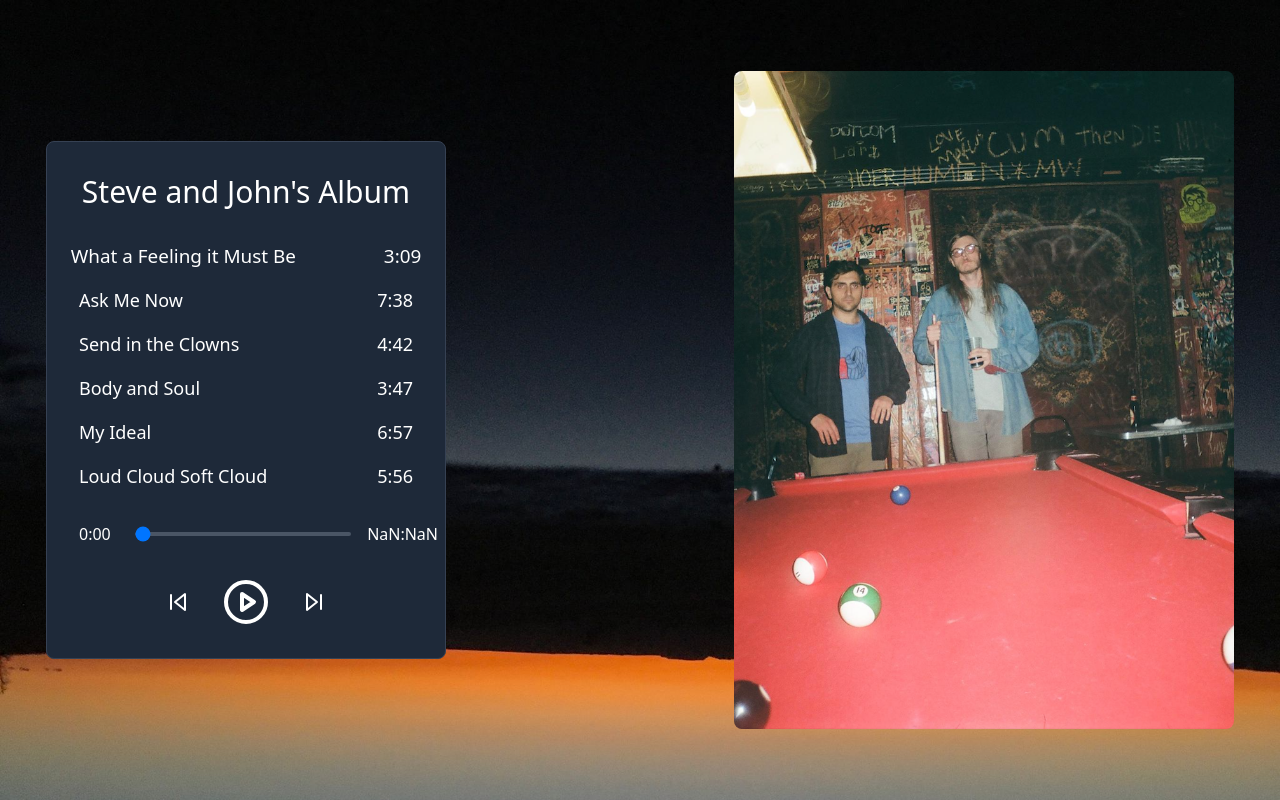
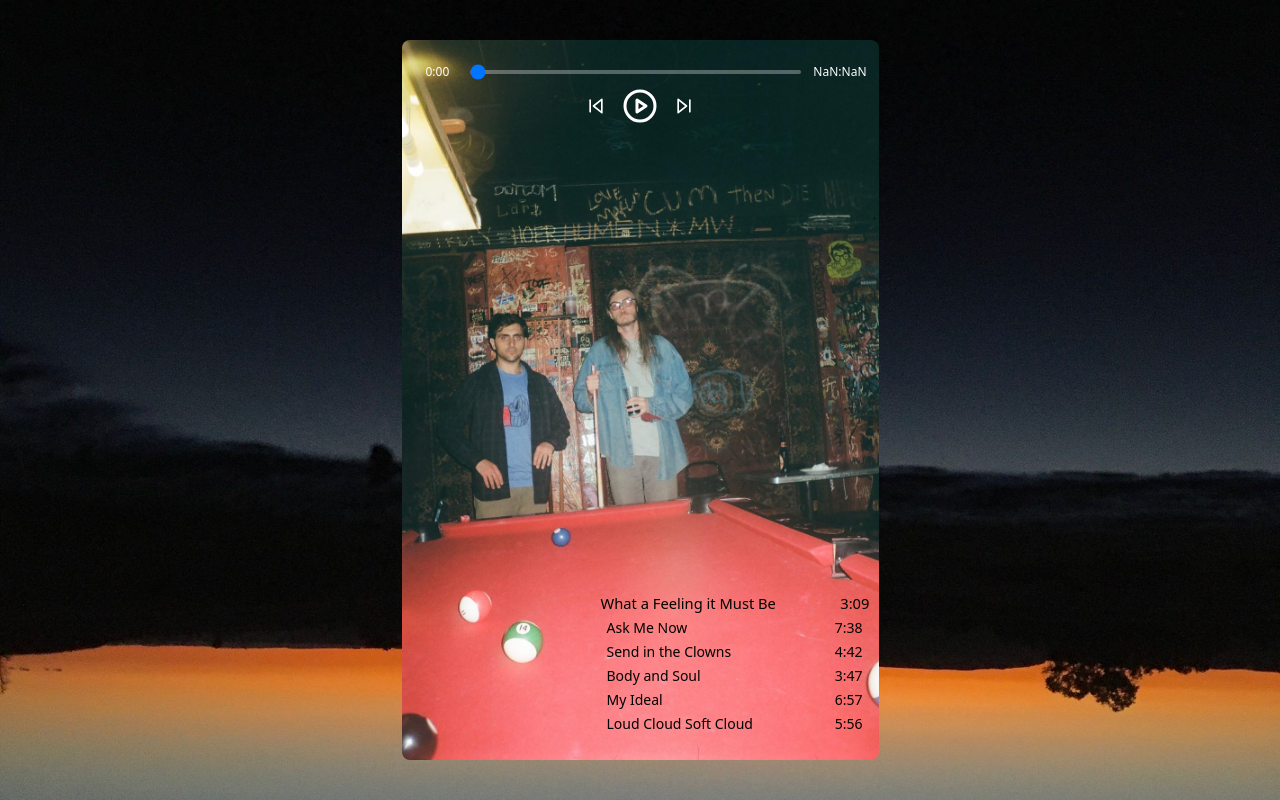
Before and after one commit to johnobriendev/jsAlbum, a React (Vite) app: page / in a window 1280 px wide. Built offline with nearby package versions, Linux system fonts and the light colour scheme.

Commit message:
feat: put controls inside johnsteve pic

```diff
--- a/src/components/MusicPlayers.jsx
+++ b/src/components/MusicPlayers.jsx
@@ -117,37 +117,21 @@ const MusicPlayer = () => {
   };
 
   return (
-    <div
-      className="min-h-screen bg-cover bg-center bg-no-repeat flex flex-col md:flex-row items-center justify-center p-4 gap-8 md:gap-72"
-      style={{ backgroundImage: 'url(/Yutah.jpg)' }}
-    >
-      <div className="w-full md:w-[400px] bg-gray-800 bg-opacity-50 border border-gray-700 rounded-lg p-8 backdrop-blur-sm">
-        <h1 className="text-3xl font-light text-white text-center mb-8">
-          Steve and John's Album
-        </h1>
+    <div className="min-h-screen flex items-center justify-center bg-gray-800 md:bg-[url('/Yutah.jpg')] md:bg-cover md:bg-center md:bg-no-repeat">
+      {/* Container for the player that's sized differently for mobile and desktop */}
+      <div className="relative h-screen w-full md:h-[90vh] md:w-auto flex items-center justify-center">
+        {/* Container for the Steve and John image with proper mobile/desktop handling */}
+        <div className="relative h-[80vh] w-full md:h-full md:w-auto flex items-center justify-center overflow-hidden">
+          <img
+            src="/stevejohn.jpeg"
+            alt="Steve and John"
+            className="h-full w-auto max-w-none object-contain md:object-cover md:rounded-lg"
+          />
 
-        {/* Song list */}
-        <div className="space-y-4 mb-8">
-          {songs.map((song, index) => (
-            <div
-              key={song.id}
-              onClick={() => handleSongSelect(index)}
-              className={`flex justify-between items-center cursor-pointer group
-                ${currentSongIndex === index ? 'scale-105' : 'hover:scale-105'}
-                transition-transform duration-200`}
-            >
-              <p className={`text-white text-lg font-light
-                ${currentSongIndex === index ? 'font-medium' : ''}`}>
-                {song.title}
-              </p>
-              <p className="text-white text-lg font-light">{song.duration}</p>
-            </div>
-          ))}
-        </div>
-
-        {/* Progress bar */}
-        <div className="flex items-center justify-between gap-4 mb-8">
-          <span className="text-white min-w-[40px]">
+          {/* Controls overlay positioned consistently across viewport sizes */}
+          <div className="absolute top-6 left-0 right-0 px-4 md:px-6">
+            <div className="flex items-center justify-between gap-2 md:gap-3 mb-2">
+              <span className="text-white min-w-[32px] text-xs">
                 {formatTime(currentTime)}
               </span>
               <input
@@ -156,40 +140,45 @@ const MusicPlayer = () => {
                 min={0}
                 max={duration || 100}
                 onChange={handleProgressChange}
-            className="w-full h-1 bg-gray-600 rounded-lg appearance-none cursor-pointer"
+                className="w-full h-1 bg-white/30 rounded-lg appearance-none cursor-pointer"
               />
-          <span className="text-white min-w-[40px]">
+              <span className="text-white min-w-[32px] text-xs">
                 {formatTime(duration)}
               </span>
             </div>
 
-        {/* Controls */}
-        <div className="flex justify-center items-center gap-8">
-          <button
-            onClick={playPrevious}
-            className="text-white hover:scale-110 transition-transform"
-          >
-            <SkipBack size={24} />
+            <div className="flex justify-center items-center gap-4">
+              <button onClick={playPrevious} className="text-white hover:scale-110 transition-transform">
+                <SkipBack size={20} />
               </button>
-          <button
-            onClick={togglePlayPause}
-            className="text-white hover:scale-110 transition-transform"
-          >
-            {isPlaying ? (
-              <PauseCircle size={48} />
-            ) : (
-              <PlayCircle size={48} />
-            )}
+              <button onClick={togglePlayPause} className="text-white hover:scale-110 transition-transform">
+                {isPlaying ? <PauseCircle size={36} /> : <PlayCircle size={36} />}
               </button>
-          <button
-            onClick={playNext}
-            className="text-white hover:scale-110 transition-transform"
-          >
-            <SkipForward size={24} />
+              <button onClick={playNext} className="text-white hover:scale-110 transition-transform">
+                <SkipForward size={20} />
               </button>
             </div>
+          </div>
 
-        {/* Hidden audio element */}
+          {/* Track listing */}
+          <div className="absolute bottom-6 right-4 w-72 md:w-64">
+            {songs.map((song, index) => (
+              <div
+                key={song.id}
+                onClick={() => handleSongSelect(index)}
+                className={`flex justify-between items-center cursor-pointer group py-0.5
+                  ${currentSongIndex === index ? 'scale-105' : 'hover:scale-105'}
+                  transition-transform duration-200`}
+              >
+                <p className={`text-black text-sm ${currentSongIndex === index ? 'font-medium' : 'font-light'}`}>
+                  {song.title}
+                </p>
+                <p className="text-black text-sm font-light ml-2">{song.duration}</p>
+              </div>
+            ))}
+          </div>
+        </div>
+
         <audio
           ref={audioRef}
           onTimeUpdate={handleTimeUpdate}
@@ -197,15 +186,6 @@ const MusicPlayer = () => {
           onLoadedMetadata={handleTimeUpdate}
         />
       </div>
-      <div className="w-full max-w-2xl md:w-[500px]">
-        <img
-          src="/stevejohn.png"
-          alt="Steve and John"
-          className="w-full h-full object-cover rounded-lg"
-        />
-      </div>
-
-
     </div>
   );
 };
```
Lines whose indentation alone changed are shown as unchanged.
